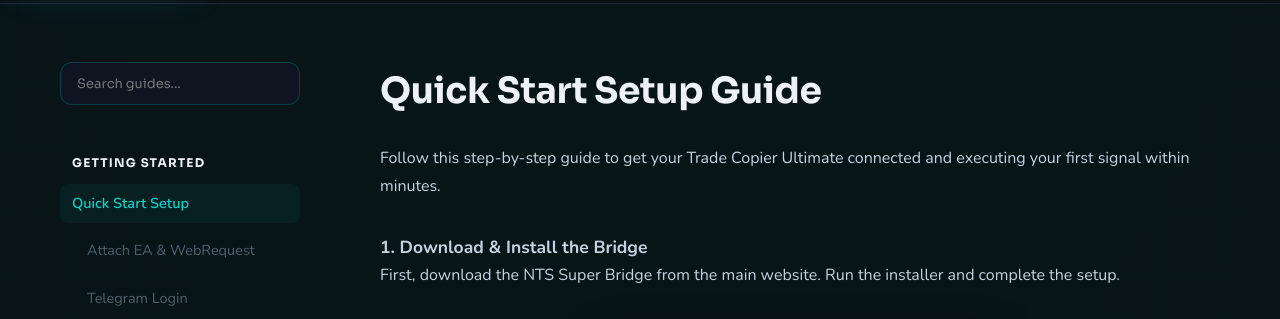
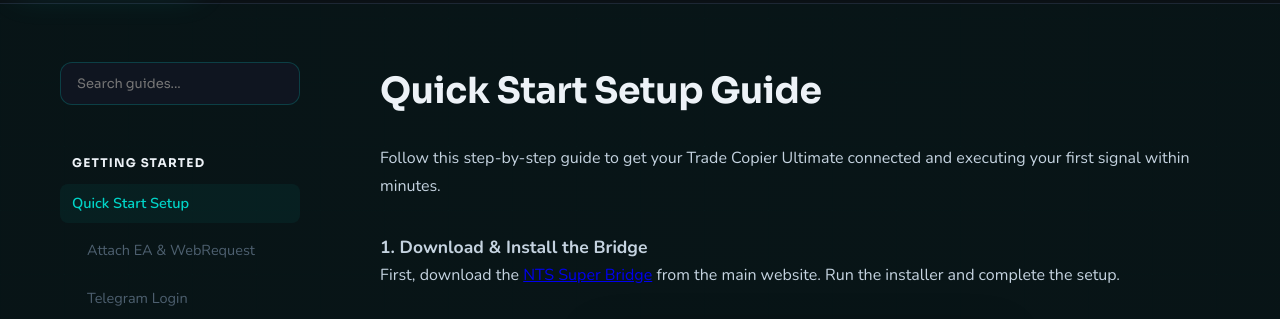
Before and after one commit to navigatoralgo/navigatoralgo.github.io, a plain HTML site: page tcu-guide.html in a window 1280 px wide. Shown: the part 110-429 px from the top of the page. Drawn offline with nearby package versions, Linux system fonts and the light colour scheme.

Commit message:
Add hyperlink to bridge download page in Quick Start Guide

```diff
--- a/tcu-guide.html
+++ b/tcu-guide.html
@@ -250,7 +250,7 @@
 
       <div class="docs-step" style="margin-top: 32px;">
         <h3>1. Download & Install the Bridge</h3>
-        <p class="docs-text">First, download the NTS Super Bridge from the main website. Run the installer and complete the setup.</p>
+        <p class="docs-text">First, download the <a href="https://navigatoralgo.com/bridge" target="_blank">NTS Super Bridge</a> from the main website. Run the installer and complete the setup.</p>
         <div class="docs-img-container">
           <img src="assets/docs/Screenshot 2026-06-12 121606.png" alt="Download Bridge">
           <div class="docs-img-caption">// Step 1: Download Bridge App</div>
```
